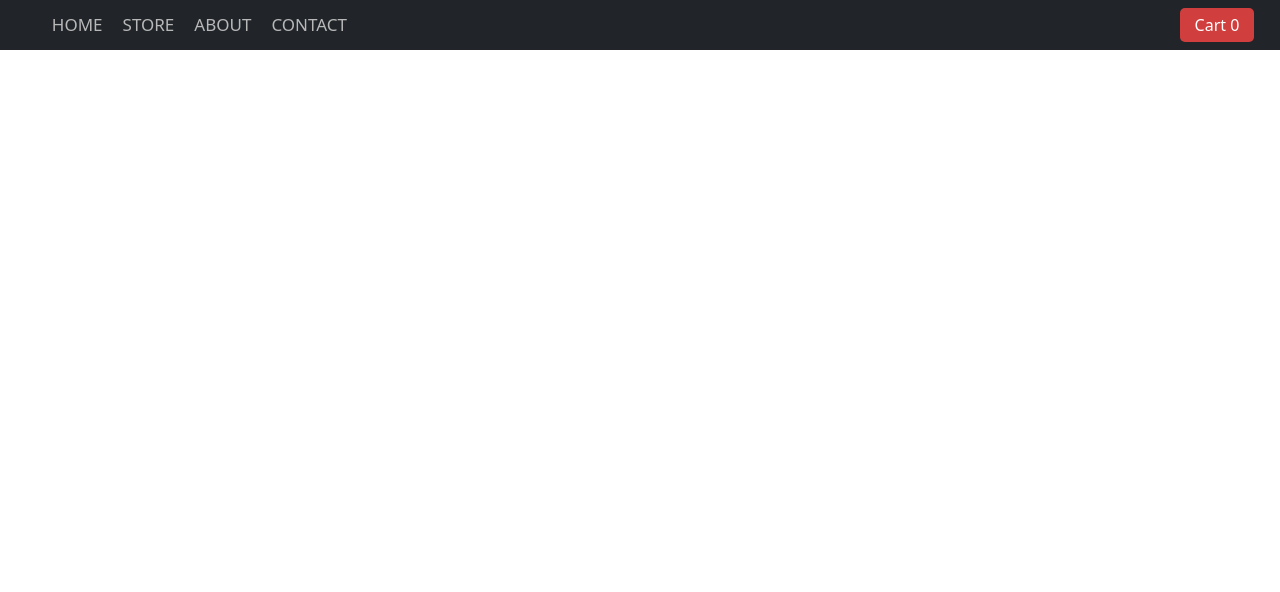
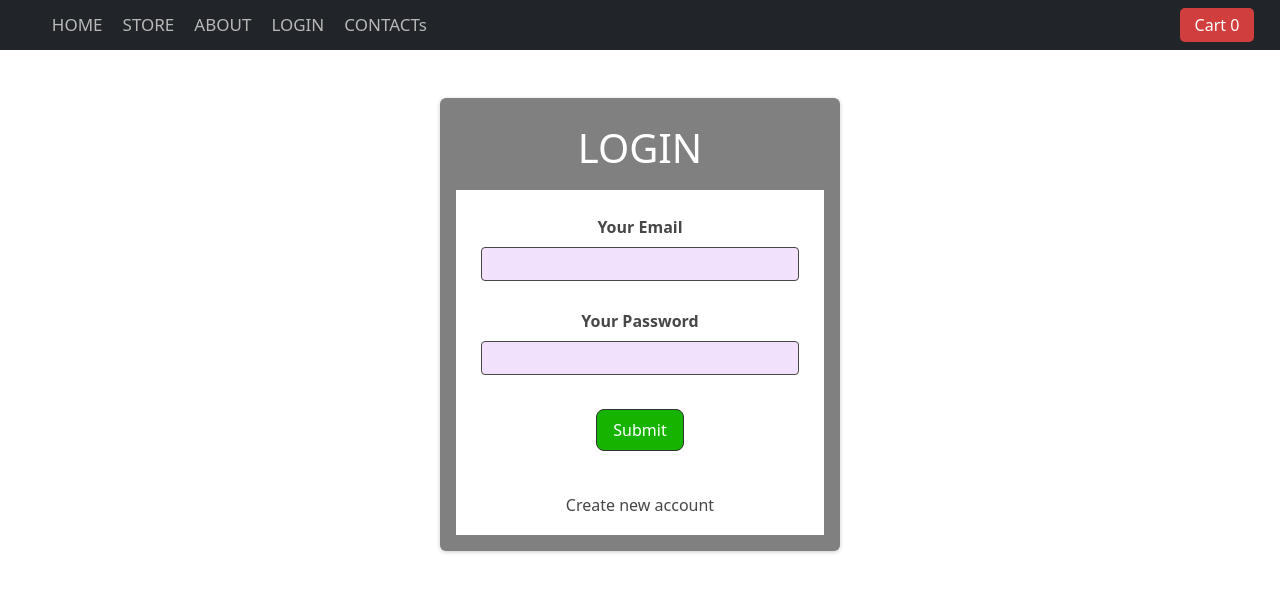
Before and after one commit to PushpendraKPal/react, a React (Create React App) app in the folder ecommerce_app/: page /login in a window 1280 px wide. Shown: the top 592 px of the page. Built offline with nearby package versions, Linux system fonts and the light colour scheme.

Commit message:
Login functionality added

```diff
--- a/ecommerce_app/src/App.js
+++ b/ecommerce_app/src/App.js
@@ -11,6 +11,7 @@ import About from "./pages/About";
 import Store from "./pages/Store";
 import Contact from "./pages/Contact";
 import Product from "./pages/Product";
+import Login from "./pages/Login";
 
 function App() {
   const [showCart, setShowCart] = useState(false);
@@ -25,6 +26,7 @@ function App() {
           <Route path="/about" element={<About />} />
           <Route path="/contact" element={<Contact />} />
           <Route path="/store/:id" element={<Product />} />
+          <Route path="/login" element={<Login />} />
         </Routes>
 
         {/* <div className="header">The Generics</div>
--- /dev/null
+++ b/ecommerce_app/src/components/LoginForm.jsx
@@ -0,0 +1,128 @@
+import { useState } from "react";
+import { useNavigate } from "react-router-dom";
+
+import classes from "./LoginForm.module.css";
+import AuthCxt from "../context/AuthContext";
+
+const LoginForm = () => {
+  const [isLogin, setIsLogin] = useState(true);
+  const [isLoading, setISLoding] = useState(false);
+  const [email, setEmail] = useState("");
+  const [password, setPassword] = useState("");
+
+  const { login } = AuthCxt();
+  const navigate = useNavigate();
+
+  const switchAuthModeHandler = () => {
+    setIsLogin((prevState) => !prevState);
+  };
+
+  const submitHandler = async (e) => {
+    setISLoding(true);
+    e.preventDefault();
+    if (!email || !password) return alert("Fill the all fields");
+    if (password.length < 6)
+      return alert("Password must have six or more characters");
+    if (isLogin) {
+      try {
+        let response = await fetch(
+          "https://identitytoolkit.googleapis.com/v1/accounts:signInWithPassword?key=AIzaSyBmDxqC-JctIJwY7nM2lhOKLoLaMk7TjDw",
+          {
+            method: "POST",
+            body: JSON.stringify({
+              email,
+              password,
+              returnSecureToken: true,
+            }),
+          }
+        );
+        setISLoding(false);
+        let data = await response.json();
+        console.log(data);
+        if (data.error) return alert(data.error.message);
+        else {
+          alert("You have successfully logged in!");
+          login(data);
+          navigate("/store");
+        }
+      } catch (err) {
+        console.log(err);
+      }
+    } else {
+      try {
+        let response = await fetch(
+          "https://identitytoolkit.googleapis.com/v1/accounts:signUp?key=AIzaSyBmDxqC-JctIJwY7nM2lhOKLoLaMk7TjDw",
+          {
+            method: "POST",
+            body: JSON.stringify({
+              email,
+              password,
+              returnSecureToken: true,
+            }),
+          }
+        );
+        setISLoding(false);
+        let data = await response.json();
+
+        setEmail("");
+        setPassword("");
+
+        if (data.error) return alert(data.error.message);
+        else {
+          alert("You have successfully registred!");
+          return navigate("/store");
+        }
+      } catch (err) {
+        console.log(err, "Hello");
+      }
+    }
+  };
+
+  return (
+    <section className={classes.auth}>
+      <h1>{isLogin ? "LOGIN" : "SIGN UP"}</h1>
+      <form onSubmit={submitHandler}>
+        <div className={classes.control}>
+          <label htmlFor="email">Your Email</label>
+          <input
+            type="email"
+            id="email"
+            value={email}
+            onChange={(e) => setEmail(e.target.value)}
+            required
+          />
+        </div>
+        <div className={classes.control}>
+          <label htmlFor="password">Your Password</label>
+          <input
+            type="password"
+            id="password"
+            value={password}
+            onChange={(e) => setPassword(e.target.value)}
+            required
+          />
+        </div>
+        <div>
+          {!isLoading ? (
+            <button type="submit" className={classes.btn}>
+              Submit
+            </button>
+          ) : (
+            <p>Loading...</p>
+          )}
+        </div>
+        <div className={classes.actions}>
+          <button
+            type="button"
+            className={classes.toggle}
+            onClick={switchAuthModeHandler}
+          >
+            {isLogin ? "Create new account" : "Login with existing account"}
+          </button>
+        </div>
+      </form>
+    </section>
+  );
+};
+
+export default LoginForm;
--- /dev/null
+++ b/ecommerce_app/src/components/LoginForm.module.css
@@ -0,0 +1,92 @@
+.auth {
+  margin: 3rem auto;
+  width: 95%;
+  max-width: 25rem;
+  border-radius: 6px;
+  background-color: grey;
+  box-shadow: 0 1px 4px rgba(0, 0, 0, 0.2);
+  padding: 1rem;
+  text-align: center;
+}
+
+.auth h1 {
+  text-align: center;
+  color: white;
+  padding: 10px;
+}
+
+.control {
+  margin-bottom: 0.5rem;
+  padding: 10px;
+  background-color: white;
+}
+
+.control label {
+  display: block;
+  color: rgb(71, 71, 71);
+  font-weight: bold;
+  margin-bottom: 0.5rem;
+}
+
+.control input {
+  font: inherit;
+  background-color: #f1e1fc;
+  color: #38015c;
+  border-radius: 4px;
+  border: 1px solid rgb(71, 71, 71);
+  width: 100%;
+  text-align: left;
+  padding: 0.25rem;
+}
+
+.actions {
+  margin-top: 1.5rem;
+  display: flex;
+  flex-direction: column;
+  align-items: center;
+}
+
+.actions button {
+  cursor: pointer;
+  font: inherit;
+  color: white;
+  background-color: rgb(71, 71, 71);
+  border: 1px solid rgb(50, 50, 50);
+  border-radius: 4px;
+  padding: 0.5rem 2.5rem;
+}
+
+.actions button:hover {
+  background-color: rgb(71, 71, 71);
+  border-color: rgb(50, 50, 50);
+}
+
+.actions .toggle {
+  margin-top: 1rem;
+  background-color: transparent;
+  color: rgb(71, 71, 71);
+  border: none;
+  padding: 0.15rem 1.5rem;
+}
+
+.actions .toggle:hover {
+  background-color: transparent;
+  color: rgb(71, 71, 71);
+}
+
+.btn {
+  margin-top: 1rem;
+  background-color: #16b401;
+  border: 1px solid rgb(50, 50, 50);
+  color: white;
+
+  padding: 0.5rem 1rem 0.5rem 1rem;
+  border-radius: 0.5rem;
+}
+.btn:hover {
+  background-color: #118a01;
+}
+form {
+  background-color: white;
+  padding: 15px;
+}
--- a/ecommerce_app/src/components/NavbarList.js
+++ b/ecommerce_app/src/components/NavbarList.js
@@ -27,8 +27,11 @@ const NavbarList = ({ cart }) => {
             <Link className="link" to={"/about"}>
               ABOUT
             </Link>
+            <Link className="link" to={"/login"}>
+              LOGIN
+            </Link>
             <Link className="link" to={"/contact"}>
-              CONTACT
+              CONTACTs
             </Link>
           </Nav>
         </Container>
--- /dev/null
+++ b/ecommerce_app/src/context/AuthContext.js
@@ -0,0 +1,52 @@
+import { createContext, useContext, useState } from "react";
+
+const inetialState = {
+  token: "",
+  isLoggedIn: false,
+  login: (token) => {},
+  logout: () => {},
+};
+
+const AuthContext = createContext(inetialState);
+
+export const AuthContextProvider = ({ children }) => {
+  console.log("Hello");
+  const [token, setToken] = useState(localStorage.getItem("token"));
+  const [userLoggedIn, setUserLoggedIn] = useState(
+    token == "null" ? false : true
+  );
+
+  const loginHandler = (data) => {
+    setToken(data.idToken);
+    setUserLoggedIn(!!data.idToken);
+    localStorage.setItem("token", JSON.stringify(data.idToken));
+    localStorage.setItem("logged", true);
+    setTimeout(() => {
+      localStorage.setItem("token", null);
+      localStorage.setItem("logged", false);
+    });
+  };
+  const logoutHandler = () => {
+    setUserLoggedIn(false);
+    setToken(null);
+    localStorage.setItem("token", null);
+    localStorage.setItem("logged", false);
+  };
+
+  const contextValue = {
+    token: token,
+    isLoggedIn: userLoggedIn,
+    login: loginHandler,
+    logout: logoutHandler,
+  };
+  console.log(contextValue);
+  return (
+    <AuthContext.Provider value={contextValue}>{children}</AuthContext.Provider>
+  );
+};
+
+const AuthCxt = () => {
+  return useContext(AuthContext);
+};
+
+export default AuthCxt;
--- /dev/null
+++ b/ecommerce_app/src/pages/Login.jsx
@@ -0,0 +1,7 @@
+import LoginForm from "../components/LoginForm";
+
+const Login = () => {
+  return <LoginForm />;
+};
+
+export default Login;
```
